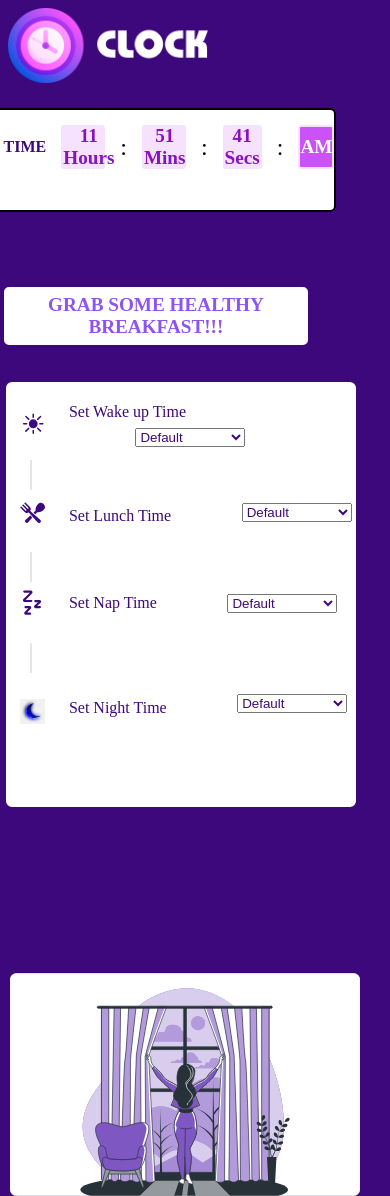
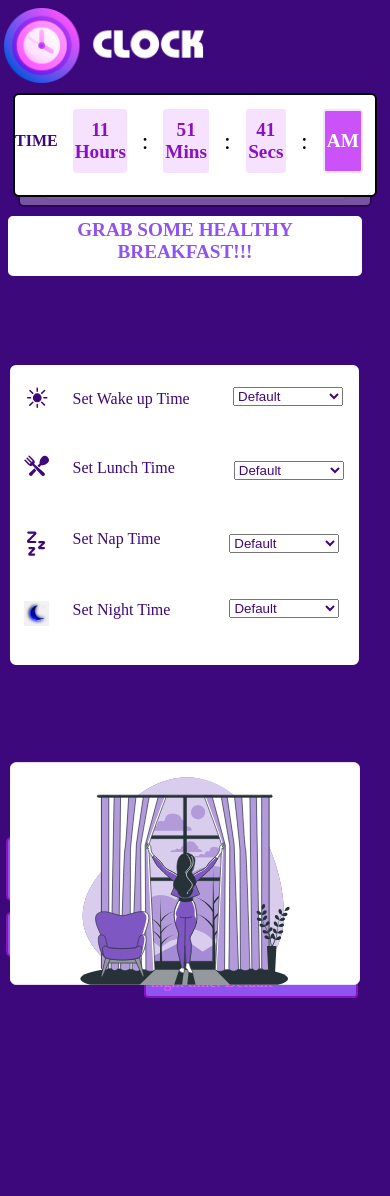
Before and after one commit to Altamash9146/JS-FIRST-DIGITAL-CLOCK, a plain HTML site: page index.html in a window 390 px wide. Shown: the top 1196 px of the page. After the commit the page ends 1114 px from the top, so only its background shows below. Drawn offline with Linux system fonts and the light colour scheme.

Commit message:
Small Changes in CSS file

```diff
--- a/index.css
+++ b/index.css
@@ -1,9 +1,9 @@
 body{
     background-color: #3D087B;
+    overflow-y: hidden;
 }
 
 .clock{
-
     background-image: url(./clock_logo@2x.png);
     background-repeat: no-repeat;
     background-size: contain;
@@ -94,14 +94,14 @@ select option:hover{background-color:blue;}
     background-color:#8E53F0;
     width: 300px;
     padding: 25px;
-    position: absolute; top: 65%; left: 16%;
+    position: relative; top: 0.5rem; left: 11.6rem;
     font-weight:bolder;
 }
 
 .alarm{
     border: 2px solid#8A11BF; border-radius: 5px;
-    width: 120px; text-align: center;
-    position: absolute; top: 78%; left: 16%;
+    width: 130px; text-align: center;
+    position: relative; top: 1rem; left: 11.7rem;
     padding: 10px;
     color: #FFFFFF;
     background-image: linear-gradient(90deg, #8E53F0, #FC5EFF);
@@ -121,7 +121,7 @@ select option:hover{background-color:blue;}
     border: 2px solid #8A11BF; border-radius: 4px;
     width: 200px; padding: 5px;
     color: #F25CFE;
-    position: absolute; left: 26%; top: 78%;
+    position: relative; top: -26px; left: 26%;
     background-color:#8E53F0;
 }
 
@@ -129,7 +129,7 @@ select option:hover{background-color:blue;}
     display: flex;
     flex-direction: row;
     justify-content: center;
-    position: absolute; left: 59%; top: 1%;
+    position: absolute; left: 63%; top: 1%;
     height: 100%;
 }
 .box{
@@ -176,10 +176,10 @@ select option:hover{background-color:blue;}
 .AM{
     border: 2px solid #F6E2FF;
     background-color:#CB52F8;
-   height: 60px; width: 50px;
-   margin: 15px; display: flex; align-items: center; justify-content: center;
-   font-size:larger; border-radius: 3px;
-   color: #8A11BF; color: #FFFFFF;
+    height: 60px; width: 50px;
+    margin: 15px; display: flex; align-items: center; justify-content: center;
+    font-size:larger; border-radius: 3px;
+    color: #8A11BF; color: #FFFFFF;
 }
 
 .T{
@@ -192,7 +192,7 @@ select option:hover{background-color:blue;}
     padding: 30px;
     font-size: larger;
     width: 400px; text-align: center;
-    position: absolute; top: 28%; left: 43%;
+    position: relative; top: -27rem; left: 45%;
     background-color: #FFFFFF;
     color: #8E53F0;
     font-weight:bolder;
@@ -204,7 +204,7 @@ select option:hover{background-color:blue;}
     background-repeat: no-repeat;
     background-size:cover;
     width: 455px; height: 300px;
-    position: absolute; top: 45%; left: 43%;
+    position: relative; top: -26rem; left: 45%;
 }
 
 #change1  {
--- a/index1.css
+++ b/index1.css
@@ -3,142 +3,112 @@
 /* Responsive queries */
 @media only screen and (max-width: 856px){
 
+    body{
+        overflow-y: scroll;
+    }
+
     .clock{
-        position: relative; left: 0%;
+        position: absolute; left: 1%; top: 1%;
+
+    }
+
+    .boxparent{
+        position: relative; top: 5rem; left: 0rem;
+    }
+
+    .classbox2{
+        width: 363px; height: 92px;
+    }
+
+    .box1{
+        width: 350px; position: relative; top: 15px;
+    }
+
+    .box2{
+        width: 360px;
+    }
+
+    .breakfast{
+        position: relative; left: 0%; top: 6.5rem;
+        width: 290px; height: 25px; padding-top: 1px;
+    }
+
+    .parent{
+        position: absolute; top:43%; left: 2%;
+        width: 349px; height: 300px;
+    }
+
+    .line{
+       display: none;
+    }
+
+    .L{
+        position: relative;
+        top: 40px;
+    }
+
+    .N{
+        position: relative;
+        top: 75px;
+    }
+
+    .N1{
+        position: relative;
+        top: 101px;
+    }
+
+    .lunch{
+        position: relative; top: 22px;
+    }
+
+    .nap{
+        position: relative; top: 49px;
+    }
+
+    .night{
+        position: relative; top: 76px;
+
+    }
+    #change1{
+        position: relative; top: -.4rem; left: 0.5rem;
+   }
+
+    #change2{
+        position: relative; top: 1.5rem; left: 0.6rem;
+    }
+
+    #change3{
+        position: relative; top: 3.3rem; left: 0.55rem;
+    }
+
+    #change4{
+        position: relative; top: 4.6rem; left: 0.6rem;
     }
 
 
-   .parent{
-    position: absolute; top:53%; left: 1%;
-    width: 350px; height: 425px;
-   }
+    #morningimage{
+        width: 350px; height: 350px;
+        position: absolute; top: 90%; left: 2%;
+        background-size: contain;
+    }
 
-   .boxparent{
-   position: relative; top: 5%; left: -23%;
-   /* width: 450px; */
-   }
-
-   .breakfast{
-    left: 1%; top: 34%;
-   }
 
    .GM{
-    position: absolute; top: 93%; left: 44%;
-    width: 300px;
+    position: absolute; top: 52.3rem; left: 1.5%;
+    width: 300px; height: 10px;
    }
 
    .alarm{
-    position: absolute; top: 105%; left: 44%;
+    position: absolute; top: 57rem; left: 1.5%;
    }
 
    #parent1{
-    position: absolute; top: 35%; left: 58%;
-    width: 225px; padding: 10px;
+    position: absolute; top: 57rem; left: 9rem;
+    width: 200px;
    }
-
-   #morningimage{
-    width: 350px; height: 350px;
-    position: absolute; top: 54%; left: 44%;
-    background-size: contain;
-   }
-
-   #change1{
-    margin-left: 37%;
-   }
-
-    #change2{
-        margin-left: 37%; margin-top: 5%;
-    }
-
-    #change3{
-            margin-left: 37%; margin-top: 5%;
-    }
-
-    #change4{
-        margin-left: 37%; margin-top: 5%;
-    }
-
-
-}
-
-    /* Media queries */
-
-/* Mobile Screen queries */
-@media only screen and (max-width:545px){
-
-.classbox2{
-    margin-left: 30%;
-}
-.box{
-    margin-left: 5%;
-}
-.b{
-    height: 40px; width: 40px;
-}
-
-.breakfast{
-    padding: 5px; width: 290px;
-}
-
-#parent1{
-top: 170%; left: 2%;
-}
-
-.parent{
-    top: 45%;
-}
-
-#morningimage{
-    top: 115%; left: 2%;
-}
-
-.GM{
-    top: 150%; left: 2%;
-}
-
-.alarm{
-    top: 163%; left: 2%;
-}
-
-}
-
- /* Media queries */
-
-/* Mobile Screen queries */
-/* @media only screen and (max-width:414px){
-
-    .breakfast{
-        padding: 5px; width: 290px;
-        top: 25%;
-    }
-
-    .parent{
-        top: 34%;
-    }
-
-    #morningimage{
-        top: 86%;
-    }
-
-    .GM{
-        top: 115%;
-    }
-
-    .alarm{
-        top: 125%;
-    }
-
-    #parent1{
-        top: 132%;
-    }
 
 
 
 
 
-
-
-
-
-
-} */
+}
```
